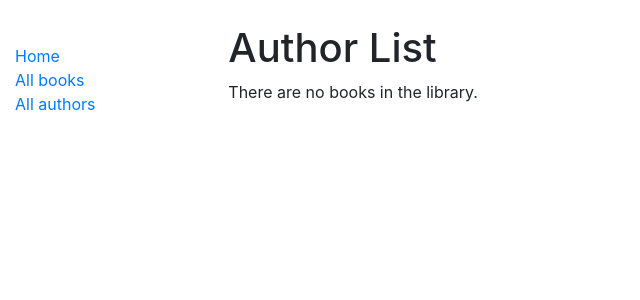
After one commit to ANMinaev/locallibrary, a Django app: page /catalog/author/ in a window 1280 px wide. The commit adds this page. Shown: the top 300 px of the page, without its empty margins (0-640 px from the left). Run offline with Django 3.2, Linux system fonts and the light colour scheme; data that the repository does not hold is empty; some libraries are stand-ins or nearby versions.

Commit message:
The challenge in this article is to create the author detail and list views required to complete the project.

```diff
--- a/locallibrary/catalog/templates/base_generic.html
+++ b/locallibrary/catalog/templates/base_generic.html
@@ -19,7 +19,7 @@
                 <ul class="sidebar-nav">
                     <li><a href="{% url 'index' %}">Home</a></li>
                     <li><a href="{% url 'books' %}">All books</a></li>
-                    <li><a href="">All authors</a></li>
+                    <li><a href="{% url 'authors' %}">All authors</a></li>
                 </ul>
                 {% endblock %}
             </div>
--- /dev/null
+++ b/locallibrary/catalog/templates/catalog/author_list.html
@@ -0,0 +1,16 @@
+{% extends "base_generic.html" %}
+
+{% block content %}
+  <h1>Author List</h1>
+  {% if author_list %}
+  <ul>
+    {% for author in author_list %}
+      <li>
+        <a href="{{ author.get_absolute_url }}">{{ author.last_name }} {{ author.first_name }}</a> ({{ author.date_of_birth }} - {{ author.date_of_death }})
+      </li>
+    {% endfor %}
+  </ul>
+  {% else %}
+    <p>There are no books in the library.</p>
+  {% endif %}
+{% endblock %}
--- a/locallibrary/catalog/templates/catalog/book_detail.html
+++ b/locallibrary/catalog/templates/catalog/book_detail.html
@@ -3,7 +3,7 @@
 {% block content %}
 <h1>Title: {{ book.title }}</h1>
 
-<p><strong>Author:</strong> <a href="">{{ book.author }}</a></p> <!-- author detail link not yet defined -->
+<p><strong>Author:</strong> <a href="{% url 'author-detail' book.author.pk %}">{{ book.author }}</a></p> <!-- author detail link not yet defined -->
 <p><strong>Summary:</strong> {{ book.summary }}</p>
 <p><strong>ISBN:</strong> {{ book.isbn }}</p>
 <p><strong>Language:</strong> {{ book.language }}</p>
--- a/locallibrary/catalog/urls.py
+++ b/locallibrary/catalog/urls.py
@@ -6,4 +6,7 @@ urlpatterns = [
     path('index', views.index, name='index'),
     path('books/', views.BookListView.as_view(), name='books'),
     path('book/<int:pk>', views.BookDetailView.as_view(), name='book-detail'),
+    path('author/', views.AuthorListView.as_view(), name='authors'),
+    path('author/<int:pk>', views.AuthorDetailView.as_view(), name='author-detail'),
+
 ]
--- a/locallibrary/catalog/views.py
+++ b/locallibrary/catalog/views.py
@@ -46,3 +46,11 @@ class BookListView(generic.ListView):
 
 class BookDetailView(generic.DetailView):
     model = Book
+
+
+class AuthorListView(generic.ListView):
+    model = Author
+    paginate_by = 2
+
+class AuthorDetailView(generic.DetailView):
+    model = Author
```
Also changed, not shown: locallibrary/catalog/templates/catalog/author_detail.html (added, +15 -0 lines), 1 other file.
